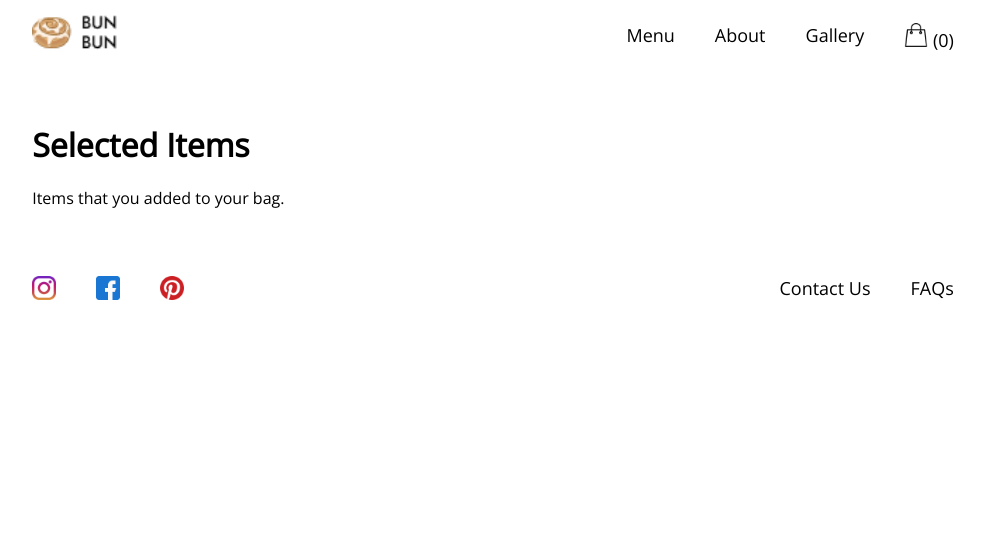
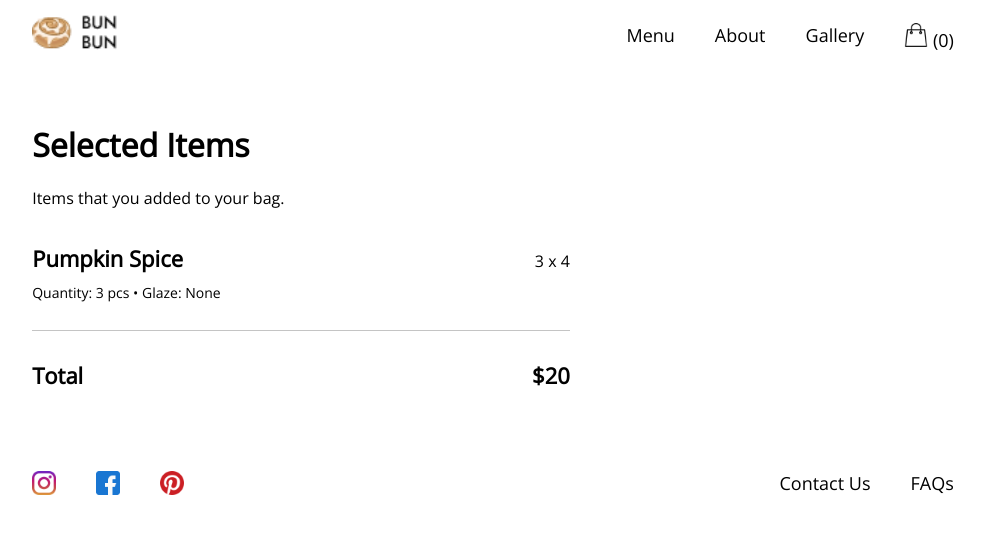
Before and after one commit to anushree-a/homework_6a, a plain HTML site: page a6-bag.html in a window 1280 px wide. Shown: the whole page, without its empty margins (147-1132 px from the left). Drawn offline with nearby package versions, Linux system fonts and the light colour scheme.

Commit message:
Create initial static bag page

```diff
--- a/a6-bag.html
+++ b/a6-bag.html
@@ -42,6 +42,20 @@
     <main class="a6-bag-main">
         <h1 class="a6-bag-main-title">Selected Items</h1>
         <p class="a6-bag-oneliner">Items that you added to your bag.</p>
+        <div class="a6-bag-content">
+            <div class="bun-selections">
+                <div class="individual-bun-details">
+                    <h4 class="bun-name" id="bun-name">Pumpkin Spice</h4>
+                    <p class="bun-extra-info" id="bun-extra-info">Quantity: 3 pcs • Glaze: None</p>
+                </div>
+                <div class="" id="bun-price">3 x 4</div>
+            </div>
+        </div>
+        <div class="total-amount">
+            <h4 class="total-amount-label">Total</h4>
+            <h4 class="total-amount-value">$20</h4>
+        </div>
+        </div>
     </main>
     <footer class="a5-footer">
         <div class="a5-socials">
--- a/styles/a6-bag.css
+++ b/styles/a6-bag.css
@@ -2,6 +2,7 @@
 
 .a6-bag-main {
     padding: 2% 14%;
+    width: 70%;
 }
 
 .a6-bag-title {
@@ -13,3 +14,38 @@
     margin: 0px;
     padding: 10px 0;
 }
+
+.bun-selections {
+    display: flex;
+    align-items: baseline;
+    padding: 18px 0;
+    border-bottom: 1px solid #C4C4C4;
+}
+
+.individual-bun-details {
+    flex: 1;
+}
+
+.bun-name {
+    font-size: 22px;
+    margin: 0;
+    padding: 0;
+    font-weight: bold;
+}
+
+.bun-extra-info {
+    font-size: 14px;
+    margin: 0;
+    padding: 10px 0;
+}
+
+.total-amount {
+    display: flex;
+    align-items: baseline;
+    font-size: 22px;
+    font-weight: bold;
+}
+
+.total-amount-label {
+    flex: 1;
+}
```
